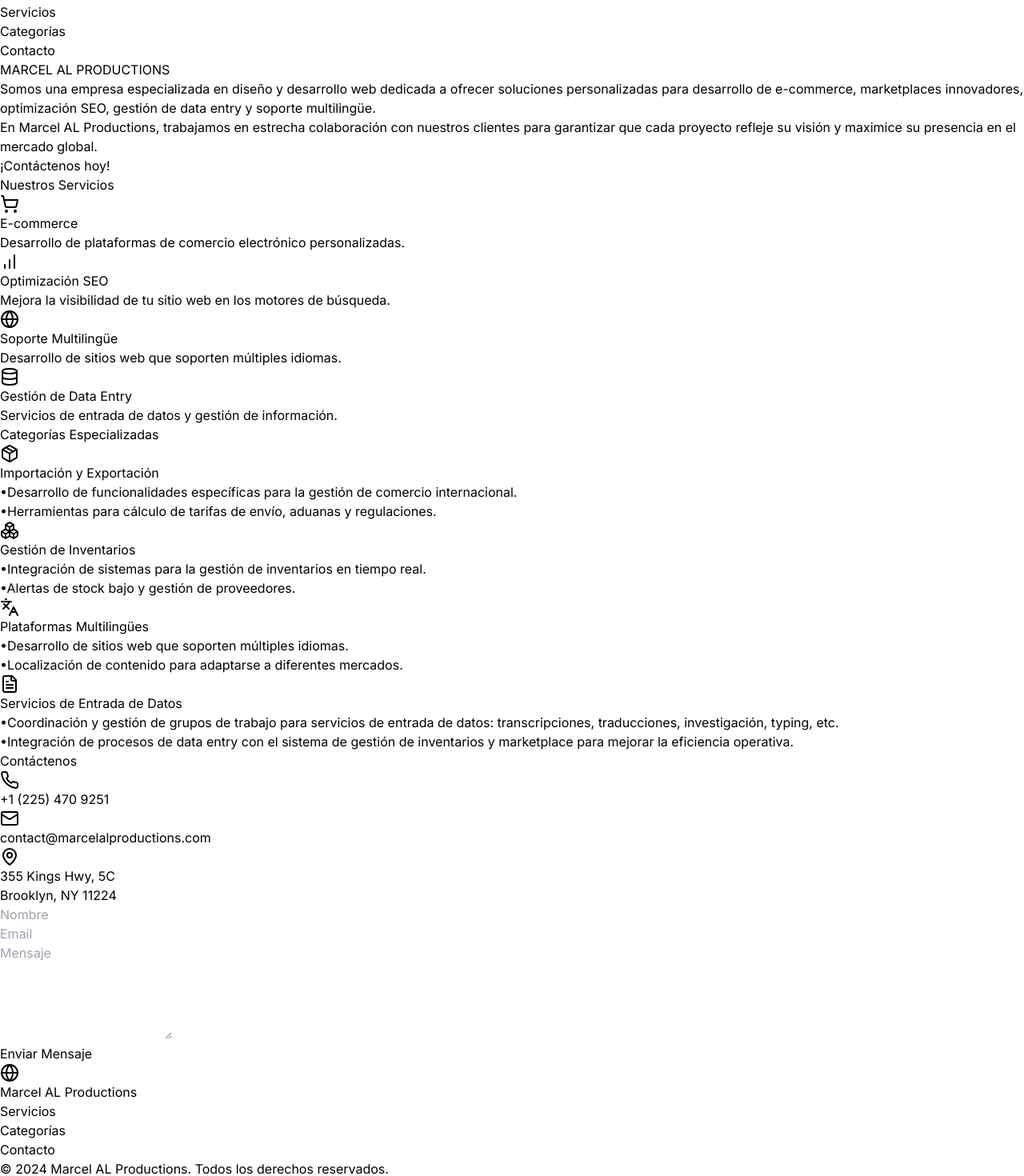
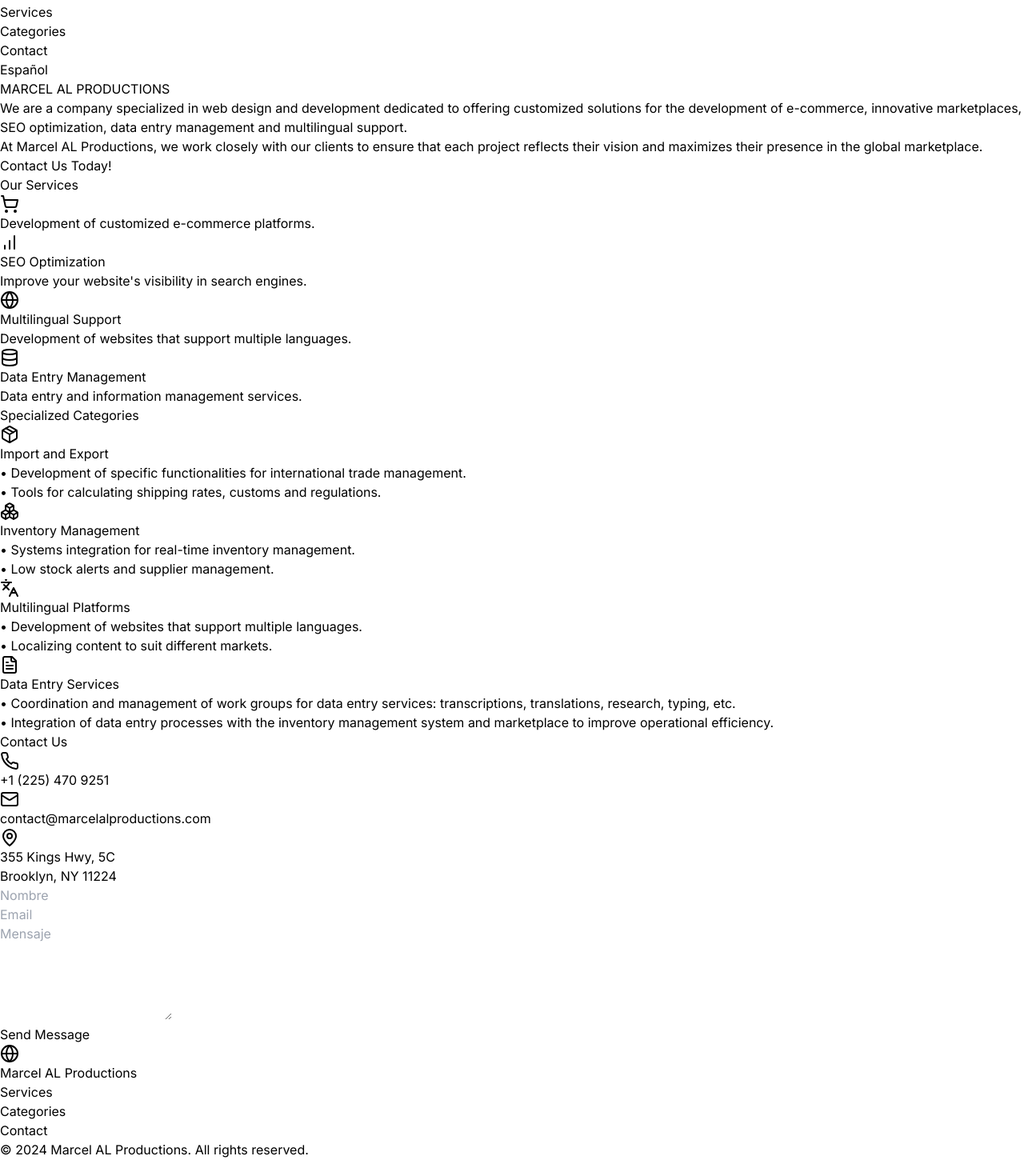
Before and after one commit to Turing0x/sb1-uvqvxu, a React (Vite) app: page / in a window 1280 px wide. Shown: the part 45-1515 px from the top of the page at 80% size. After the commit the page ends 1494 px from the top, so only its background shows below. Built offline with nearby package versions, Linux system fonts and the light colour scheme.

Commit message:
change language function added

```diff
--- a/package.json
+++ b/package.json
@@ -16,6 +16,7 @@
   },
   "devDependencies": {
     "@eslint/js": "^9.9.1",
+    "@types/node": "^22.7.5",
     "@types/react": "^18.3.5",
     "@types/react-dom": "^18.3.0",
     "@vitejs/plugin-react": "^4.3.1",
--- a/src/App.tsx
+++ b/src/App.tsx
@@ -1,19 +1,21 @@
-import Header from './components/Header'
 import Hero from './components/Hero'
 import Services from './components/Services'
 import Categories from './components/Categories'
 import Contact from './components/Contact'
 import Footer from './components/Footer'
 
-function App() {
+interface Props {
+  language: 'en' | 'es';
+}
+
+const App: React.FC<Props> = ({ language }) => {
   return (
     <div className="min-h-screen bg-white">
-      <Header />
-      <Hero />
-      <Services />
-      <Categories />
-      <Contact />
-      <Footer />
+      <Hero language={language}/>
+      <Services language={language}/>
+      <Categories language={language} />
+      <Contact language={language}/>
+      <Footer language={language}/>
     </div>
   )
 }
--- a/src/components/Categories.tsx
+++ b/src/components/Categories.tsx
@@ -1,57 +1,67 @@
 import { Package, Boxes, Languages, FileText } from 'lucide-react'
+
+interface Props {
+  language: 'en' | 'es';
+}
 
 const categories = [
   {
     icon: <Package className="w-12 h-12 mb-4 text-blue-600" />,
-    title: 'Importación y Exportación',
+    title: 'Importación y Exportación | Import and Export',
     features: [
-      'Desarrollo de funcionalidades específicas para la gestión de comercio internacional.',
-      'Herramientas para cálculo de tarifas de envío, aduanas y regulaciones.'
+      'Desarrollo de funcionalidades específicas para la gestión de comercio internacional. | Development of specific functionalities for international trade management.',
+      'Herramientas para cálculo de tarifas de envío, aduanas y regulaciones. | Tools for calculating shipping rates, customs and regulations.'
     ]
   },
   {
     icon: <Boxes className="w-12 h-12 mb-4 text-blue-600" />,
-    title: 'Gestión de Inventarios',
+    title: 'Gestión de Inventarios | Inventory Management',
     features: [
-      'Integración de sistemas para la gestión de inventarios en tiempo real.',
-      'Alertas de stock bajo y gestión de proveedores.'
+      'Integración de sistemas para la gestión de inventarios en tiempo real. | Systems integration for real-time inventory management.',
+      'Alertas de stock bajo y gestión de proveedores. | Low stock alerts and supplier management.'
     ]
   },
   {
     icon: <Languages className="w-12 h-12 mb-4 text-blue-600" />,
-    title: 'Plataformas Multilingües',
+    title: 'Plataformas Multilingües | Multilingual Platforms',
     features: [
-      'Desarrollo de sitios web que soporten múltiples idiomas.',
-      'Localización de contenido para adaptarse a diferentes mercados.'
+      'Desarrollo de sitios web que soporten múltiples idiomas. | Development of websites that support multiple languages.',
+      'Localización de contenido para adaptarse a diferentes mercados. | Localizing content to suit different markets.'
     ]
   },
   {
     icon: <FileText className="w-12 h-12 mb-4 text-blue-600" />,
-    title: 'Servicios de Entrada de Datos',
+    title: 'Servicios de Entrada de Datos | Data Entry Services',
     features: [
-      'Coordinación y gestión de grupos de trabajo para servicios de entrada de datos: transcripciones, traducciones, investigación, typing, etc.',
-      'Integración de procesos de data entry con el sistema de gestión de inventarios y marketplace para mejorar la eficiencia operativa.'
+      'Coordinación y gestión de grupos de trabajo para servicios de entrada de datos: transcripciones, traducciones, investigación, typing, etc. | Coordination and management of work groups for data entry services: transcriptions, translations, research, typing, etc.',
+      'Integración de procesos de data entry con el sistema de gestión de inventarios y marketplace para mejorar la eficiencia operativa. | Integration of data entry processes with the inventory management system and marketplace to improve operational efficiency.'
     ]
   }
 ]
 
-const Categories = () => {
+const Categories: React.FC<Props> = ({ language }) => {
   return (
     <section id="categories" className="py-24 px-24 bg-white">
       <div className="container mx-auto px-4">
-        <h2 className="text-4xl font-bold text-center mb-16 text-gray-800">Categorías Especializadas</h2>
+        <h2 className="text-4xl font-bold text-center mb-16 text-gray-800">{
+          language === 'es' ? 'Categorías Especializadas' : 'Specialized Categories'
+        }</h2>
         <div className="grid grid-cols-1 md:grid-cols-2 gap-12">
           {categories.map((category, index) => (
             <div key={index} className="bg-gray-50 p-8 rounded-lg shadow-lg transition duration-300 hover:shadow-xl">
               <div className="flex items-center mb-6">
                 {category.icon}
-                <h3 className="text-2xl font-semibold ml-4 text-gray-800">{category.title}</h3>
+                <h3 className="text-2xl font-semibold ml-4 text-gray-800">{
+                  language === 'es' ? category.title.split('|')[0] : category.title.split('|')[1]
+                }</h3>
               </div>
               <ul className="space-y-3">
                 {category.features.map((feature, featureIndex) => (
                   <li key={featureIndex} className="flex items-start">
                     <span className="mr-2 mt-1 text-blue-600">•</span>
-                    <span className="text-gray-600">{feature}</span>
+                    <span className="text-gray-600">{
+                      language === 'es' ? feature.split('|')[0] : feature.split('|')[1]
+                    }</span>
                   </li>
                 ))}
               </ul>
--- a/src/components/Contact.tsx
+++ b/src/components/Contact.tsx
@@ -1,10 +1,16 @@
 import { Phone, Mail, MapPin } from 'lucide-react'
 
-const Contact = () => {
+interface Props {
+  language: 'en' | 'es';
+}
+
+const Contact: React.FC<Props> = ({ language }) =>  {
   return (
     <section id="contact" className="py-24 px-24 bg-gray-50">
       <div className="container mx-auto px-4">
-        <h2 className="text-4xl font-bold text-center mb-16 text-gray-800">Contáctenos</h2>
+        <h2 className="text-4xl font-bold text-center mb-16 text-gray-800">{
+          language === 'es' ? 'Contáctenos' : 'Contact Us'
+        }</h2>
         <div className="flex flex-col md:flex-row justify-around items-start">
           <div className="mb-12 md:mb-0 md:w-1/3">
             <div className="flex items-center mb-6">
@@ -31,7 +37,9 @@ const Contact = () => {
               <textarea className="w-full px-4 py-3 rounded-lg bg-gray-100 border-transparent focus:border-blue-500 focus:bg-white focus:ring-0" rows={5} placeholder="Mensaje"></textarea>
             </div>
             <button className="btn btn-primary w-full" type="button">
-              Enviar Mensaje
+              {
+                language === 'es' ? 'Enviar Mensaje' : 'Send Message'
+              }
             </button>
           </form>
         </div>
--- a/src/components/Footer.tsx
+++ b/src/components/Footer.tsx
@@ -1,7 +1,11 @@
 import React from 'react'
 import { Globe } from 'lucide-react'
 
-const Footer = () => {
+interface Props {
+  language: 'en' | 'es';
+}
+
+const Footer: React.FC<Props> = ({ language }) =>  {
   return (
     <footer className="bg-gray-800 text-white py-12">
       <div className="container mx-auto px-4">
@@ -12,12 +16,20 @@ const Footer = () => {
           </div>
           <nav className="mb-6 md:mb-0">
             <ul className="flex space-x-6">
-              <li><a href="#services" className="hover:text-blue-400 transition duration-300">Servicios</a></li>
-              <li><a href="#categories" className="hover:text-blue-400 transition duration-300">Categorías</a></li>
-              <li><a href="#contact" className="hover:text-blue-400 transition duration-300">Contacto</a></li>
+              <li><a href="#services" className="hover:text-blue-400 transition duration-300">{
+                language === 'es' ? 'Servicios' : 'Services'
+              }</a></li>
+              <li><a href="#categories" className="hover:text-blue-400 transition duration-300">{
+                language === 'es' ? 'Categorías' : 'Categories'
+              }</a></li>
+              <li><a href="#contact" className="hover:text-blue-400 transition duration-300">{
+                language === 'es' ? 'Contacto' : 'Contact'
+              }</a></li>
             </ul>
           </nav>
-          <p>&copy; {new Date().getFullYear()} Marcel AL Productions. Todos los derechos reservados.</p>
+          <p>&copy; {new Date().getFullYear()} {
+            language === 'es' ? 'Marcel AL Productions. Todos los derechos reservados.' : 'Marcel AL Productions. All rights reserved.'
+          }</p>
         </div>
       </div>
     </footer>
--- a/src/components/Header.tsx
+++ b/src/components/Header.tsx
@@ -1,7 +1,11 @@
 import React from 'react'
 import { Globe } from 'lucide-react'
 
-const Header = () => {
+interface Props {
+  language: 'en' | 'es';
+}
+
+const Header: React.FC<Props> = ({ language }) =>  {
   return (
     <header className="bg-white shadow-sm">
       <div className="container mx-auto px-4 py-6 flex justify-between items-center">
@@ -11,9 +15,15 @@ const Header = () => {
         </div>
         <nav>
           <ul className="flex space-x-8">
-            <li><a href="#services" className="text-gray-600 hover:text-blue-600 transition duration-300">Servicios</a></li>
-            <li><a href="#categories" className="text-gray-600 hover:text-blue-600 transition duration-300">Categorías</a></li>
-            <li><a href="#contact" className="text-gray-600 hover:text-blue-600 transition duration-300">Contacto</a></li>
+            <li><a href="#services" className="text-gray-600 hover:text-blue-600 transition duration-300">{
+              language === 'es' ? 'Servicios' : 'Services'
+            }</a></li>
+            <li><a href="#categories" className="text-gray-600 hover:text-blue-600 transition duration-300">{
+              language === 'es' ? 'Categorías' : 'Categories'
+            }</a></li>
+            <li><a href="#contact" className="text-gray-600 hover:text-blue-600 transition duration-300">{
+              language === 'es' ? 'Contacto' : 'Contact'
+            }</a></li>
           </ul>
         </nav>
       </div>
--- a/src/components/Hero.tsx
+++ b/src/components/Hero.tsx
@@ -1,18 +1,28 @@
-import React from 'react'
+interface Props {
+  language: 'en' | 'es';
+}
 
-const Hero = () => {
+const Hero: React.FC<Props> = ({ language }) => {
   return (
     <section className="bg-gradient-to-r from-blue-600 to-indigo-600 text-white py-32">
       <div className="container mx-auto px-4 text-center">
         <h2 className="text-5xl font-bold mb-6">MARCEL AL PRODUCTIONS</h2>
         <p className="text-xl mb-10 max-w-3xl mx-auto">
-          Somos una empresa especializada en diseño y desarrollo web dedicada a ofrecer soluciones personalizadas para desarrollo de e-commerce, marketplaces innovadores, optimización SEO, gestión de data entry y soporte multilingüe.
+          {
+            language === 'es' ? 'Somos una empresa especializada en diseño y desarrollo web dedicada a ofrecer soluciones personalizadas para desarrollo de e-commerce, marketplaces innovadores, optimización SEO, gestión de data entry y soporte multilingüe.' :
+            'We are a company specialized in web design and development dedicated to offering customized solutions for the development of e-commerce, innovative marketplaces, SEO optimization, data entry management and multilingual support.'
+          }
         </p>
         <p className="text-lg mb-10 max-w-2xl mx-auto">
-          En Marcel AL Productions, trabajamos en estrecha colaboración con nuestros clientes para garantizar que cada proyecto refleje su visión y maximice su presencia en el mercado global.
+          {
+            language === 'es' ? 'En Marcel AL Productions, trabajamos en estrecha colaboración con nuestros clientes para garantizar que cada proyecto refleje su visión y maximice su presencia en el mercado global.' :
+            'At Marcel AL Productions, we work closely with our clients to ensure that each project reflects their vision and maximizes their presence in the global marketplace.'
+          }
         </p>
         <a href="#contact" className="btn btn-secondary">
-          ¡Contáctenos hoy!
+          {
+            language === 'es' ? '¡Contáctenos hoy!' : 'Contact Us Today!'
+          }
         </a>
       </div>
     </section>
--- a/src/components/Services.tsx
+++ b/src/components/Services.tsx
@@ -1,39 +1,49 @@
 import { ShoppingCart, BarChart, Globe, Database } from 'lucide-react'
+
+interface Props {
+  language: 'en' | 'es';
+}
 
 const services = [
   {
     icon: <ShoppingCart className="w-12 h-12 mb-4 text-blue-600" />,
     title: 'E-commerce',
-    description: 'Desarrollo de plataformas de comercio electrónico personalizadas.'
+    description: 'Desarrollo de plataformas de comercio electrónico personalizadas. | Development of customized e-commerce platforms.'
   },
   {
     icon: <BarChart className="w-12 h-12 mb-4 text-blue-600" />,
-    title: 'Optimización SEO',
-    description: 'Mejora la visibilidad de tu sitio web en los motores de búsqueda.'
+    title: 'Optimización SEO | SEO Optimization',
+    description: "Mejora la visibilidad de tu sitio web en los motores de búsqueda. | Improve your website's visibility in search engines."
   },
   {
     icon: <Globe className="w-12 h-12 mb-4 text-blue-600" />,
-    title: 'Soporte Multilingüe',
-    description: 'Desarrollo de sitios web que soporten múltiples idiomas.'
+    title: 'Soporte Multilingüe | Multilingual Support',
+    description: 'Desarrollo de sitios web que soporten múltiples idiomas. | Development of websites that support multiple languages.'
   },
   {
     icon: <Database className="w-12 h-12 mb-4 text-blue-600" />,
-    title: 'Gestión de Data Entry',
-    description: 'Servicios de entrada de datos y gestión de información.'
+    title: 'Gestión de Data Entry | Data Entry Management',
+    description: 'Servicios de entrada de datos y gestión de información. | Data entry and information management services.'
   }
 ]
 
-const Services = () => {
+const Services: React.FC<Props> = ({ language }) => {
   return (
     <section id="services" className="py-24 px-24 bg-gray-50">
       <div className="container mx-auto px-4">
-        <h2 className="text-4xl font-bold text-center mb-16 text-gray-800">Nuestros Servicios</h2>
+        <h2 className="text-4xl font-bold text-center mb-16 text-gray-800">{
+          language === 'es' ? 'Nuestros Servicios' : 'Our Services'
+        }</h2>
         <div className="grid grid-cols-1 md:grid-cols-2 lg:grid-cols-4 gap-12">
           {services.map((service, index) => (
             <div key={index} className="text-center p-8 bg-white rounded-lg shadow-lg transition duration-300 hover:shadow-xl">
               {service.icon}
-              <h3 className="text-2xl font-semibold mb-4 text-gray-800">{service.title}</h3>
-              <p className="text-gray-600">{service.description}</p>
+              <h3 className="text-2xl font-semibold mb-4 text-gray-800">{
+                language === 'es' ? service.title.split('|')[0] : service.title.split('|')[1]
+              }</h3>
+              <p className="text-gray-600">{
+                language === 'es' ? service.description.split('|')[0] : service.description.split('|')[1]
+              }</p>
             </div>
           ))}
         </div>
--- a/src/main.tsx
+++ b/src/main.tsx
@@ -1,10 +1,60 @@
-import { StrictMode } from 'react'
-import { createRoot } from 'react-dom/client'
-import App from './App.tsx'
-import './index.css'
+// src/main.tsx
+
+import { StrictMode, useState } from 'react';
+import { createRoot } from 'react-dom/client';
+import App from './App.tsx';
+import './index.css';
+import { Globe } from 'lucide-react';
+
+function AppWrapper() {
+
+  const [language, setLanguage] = useState<'en' | 'es'>('en');
+
+  function LanguageToggle({ language, setLanguage }: { language: string; setLanguage: (lang: 'es' | 'en') => void }) {
+    const toggleLanguage = () => {
+      setLanguage(language === 'es' ? 'en' : 'es');
+    };
+
+    return (
+      <button onClick={toggleLanguage}>
+        {language === 'es' ? 'English' : 'Español'}
+      </button>
+    );
+  }
+
+  return (
+    <>
+      <StrictMode>
+      <header className="bg-white shadow-sm">
+      <div className="container mx-auto px-4 py-6 flex justify-between items-center">
+        <div className="flex items-center">
+          <Globe className="w-8 h-8 mr-2 text-blue-600" />
+          <h1 className="text-2xl font-bold text-gray-800">Marcel AL Productions</h1>
+        </div>
+        <nav>
+          <ul className="flex space-x-8">
+            <li><a href="#services" className="text-gray-600 hover:text-blue-600 transition duration-300">{
+              language === 'es' ? 'Servicios' : 'Services'
+            }</a></li>
+            <li><a href="#categories" className="text-gray-600 hover:text-blue-600 transition duration-300">{
+              language === 'es' ? 'Categorías' : 'Categories'
+            }</a></li>
+            <li><a href="#contact" className="text-gray-600 hover:text-blue-600 transition duration-300">{
+              language === 'es' ? 'Contacto' : 'Contact'
+            }</a></li>
+          </ul>
+        </nav>
+
+        <LanguageToggle language={language} setLanguage={setLanguage} />
+
+      </div>
+    </header>
+        <App language={language} />
+      </StrictMode>
+    </>
+  );
+}
 
 createRoot(document.getElementById('root')!).render(
-  <StrictMode>
-    <App />
-  </StrictMode>,
-)
+  <AppWrapper />
+);
```
Also changed, not shown: 1 other file (tests, documents, lock files or other folders).
